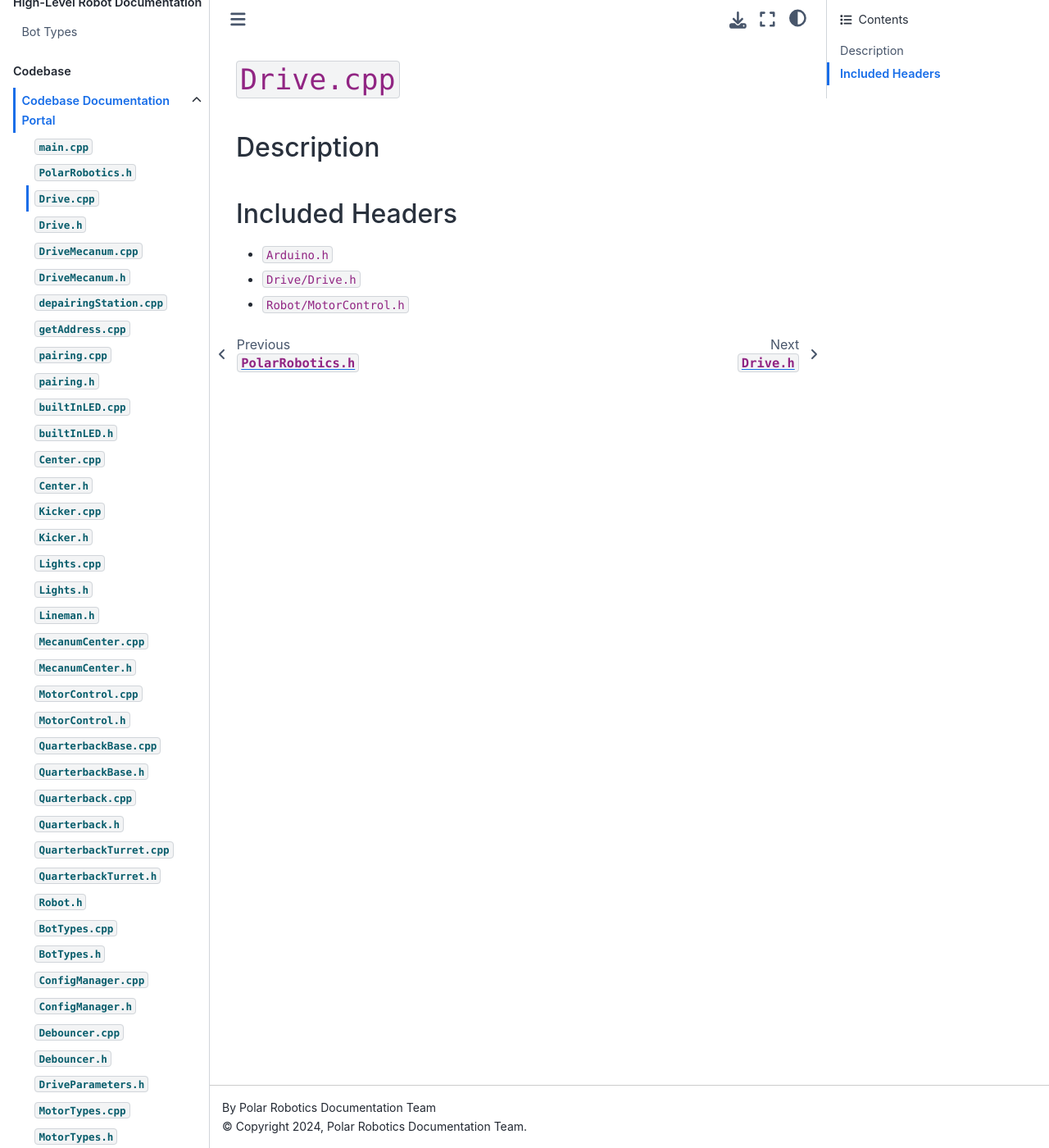
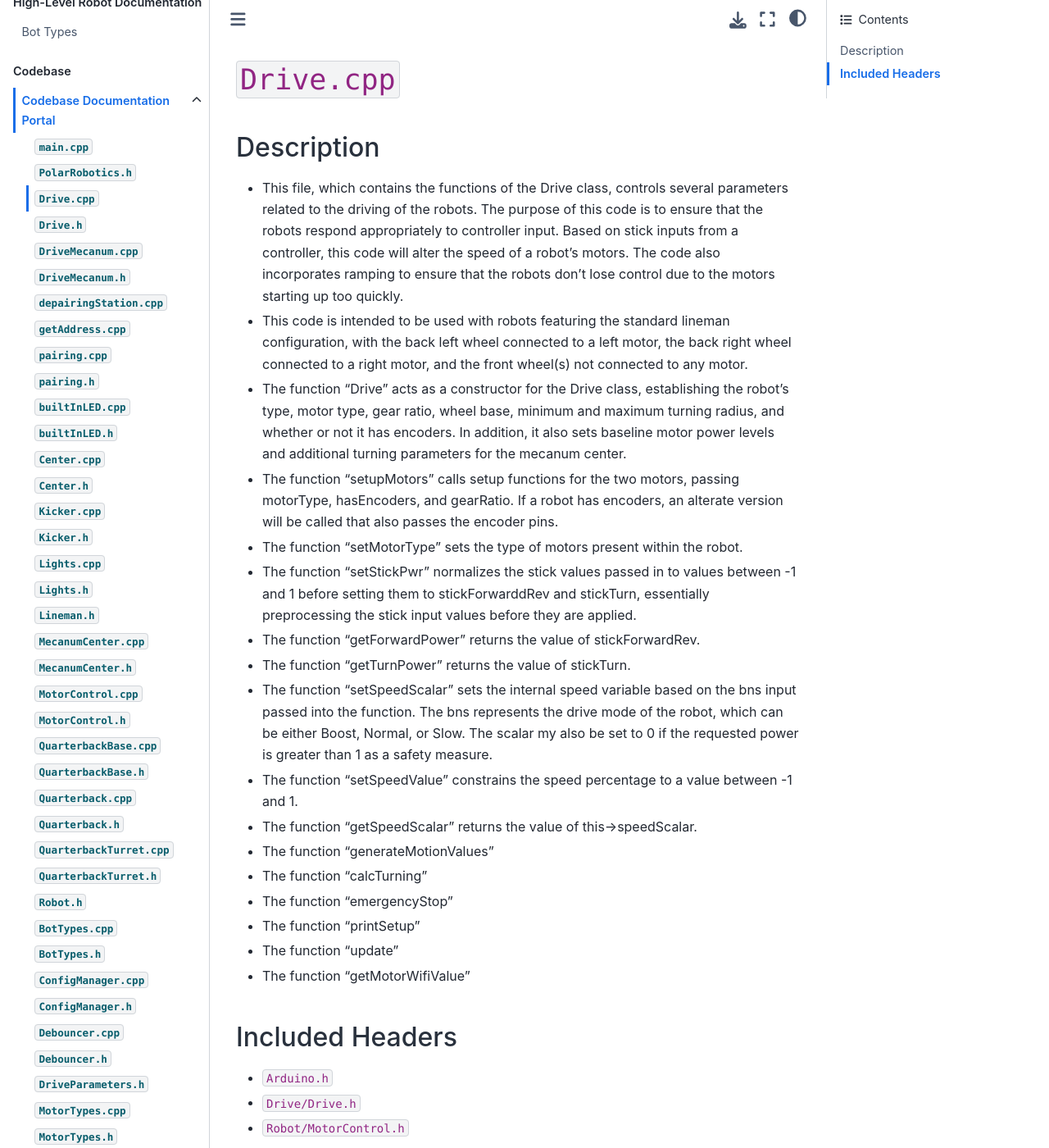
Before and after one commit to PolarRobotics/PR-Docs, a Sphinx documentation site: the page built from docs/source/codebase/drive/drive-cpp.md, in a window 1280 px wide and 1400 px high. Shown: the whole window at 82% size. Built offline with Sphinx 7.4.7 and the Sphinx Book theme 1.1.4, drawn with Linux system fonts in a browser that asks for light colours.

Commit message:
Drive.cpp Descriptions 1
Added a general description for Drive.cpp and descriptions for the following functions: Drive, setupMotors, setMotorType, setStcikPwr, getForwardPower, getTurnPower, setSpeedScalar, setSpeedValue, and getSpeedScalar.

```diff
--- a/docs/source/codebase/drive/drive-cpp.md
+++ b/docs/source/codebase/drive/drive-cpp.md
@@ -1,6 +1,22 @@
 # `Drive.cpp`
 ## Description
-
+- This file, which contains the functions of the Drive class, controls several parameters related to the driving of the robots. The purpose of this code is to ensure that the robots respond appropriately to controller input. Based on stick inputs from a controller, this code will alter the speed of a robot's motors. The code also incorporates ramping to ensure that the robots don't lose control due to the motors starting up too quickly.
+- This code is intended to be used with robots featuring the standard lineman configuration, with the back left wheel connected to a left motor, the back right wheel connected to a right motor, and the front wheel(s) not connected to any motor.
+- The function "Drive" acts as a constructor for the Drive class, establishing the robot's type, motor type, gear ratio, wheel base, minimum and maximum turning radius, and whether or not it has encoders. In addition, it also sets baseline motor power levels and additional turning parameters for the mecanum center.
+- The function "setupMotors" calls setup functions for the two motors, passing motorType, hasEncoders, and gearRatio. If a robot has encoders, an alterate version will be called that also passes the encoder pins.
+- The function "setMotorType" sets the type of motors present within the robot.
+- The function "setStickPwr" normalizes the stick values passed in to values between -1 and 1 before setting them to stickForwarddRev and stickTurn, essentially preprocessing the stick input values before they are applied.
+- The function "getForwardPower" returns the value of stickForwardRev.
+- The function "getTurnPower" returns the value of stickTurn.
+- The function "setSpeedScalar" sets the internal speed variable based on the bns input passed into the function. The bns represents the drive mode of the robot, which can be either Boost, Normal, or Slow. The scalar my also be set to 0 if the requested power is greater than 1 as a safety measure.
+- The function "setSpeedValue" constrains the speed percentage to a value between -1 and 1.
+- The function "getSpeedScalar" returns the value of this->speedScalar.
+- The function "generateMotionValues"
+- The function "calcTurning"
+- The function "emergencyStop"
+- The function "printSetup"
+- The function "update"
+- The function "getMotorWifiValue"
 ## Included Headers
 - `Arduino.h`
 - `Drive/Drive.h`
```
